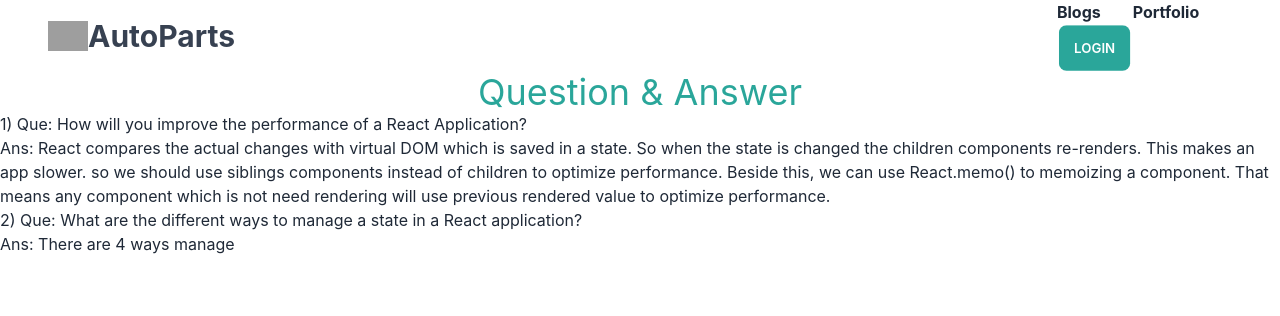
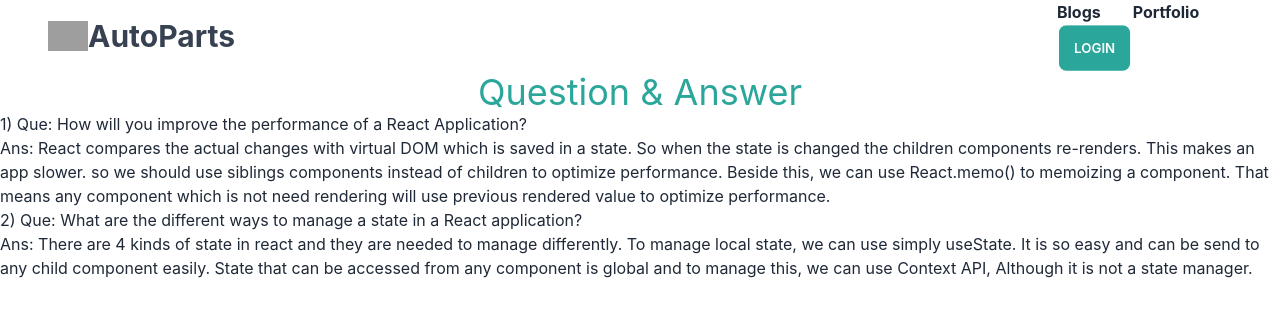
Before and after one commit to tanvirulislam149/bike-parts-client, a React (Create React App) app: page /blogs in a window 1280 px wide. Shown: the top 316 px of the page. Built offline with nearby package versions, Linux system fonts and the light colour scheme; no server answers; grey boxes are pictures that could not be loaded.

Commit message:
3rd question added

```diff
--- a/src/Pages/Blogs.js
+++ b/src/Pages/Blogs.js
@@ -7,7 +7,7 @@ const Blogs = () => {
             <p>1) Que:  How will you improve the performance of a React Application?</p>
             <p>Ans: React compares the actual changes with virtual DOM which is saved in a state. So when the state is changed the children components re-renders. This makes an app slower. so we should use siblings components instead of children to optimize performance. Beside this, we can use React.memo() to memoizing a component. That means any component which is not need rendering will use previous rendered value to optimize performance.</p>
             <p>2) Que: What are the different ways to manage a state in a React application?</p>
-            <p>Ans: There are 4 ways manage </p>
+            <p>Ans: There are 4 kinds of state in react and they are needed to manage differently. To manage local state, we can use simply useState. It is so easy and can be send to any child component easily. State that can be accessed from any component is global and to manage this, we can use Context API, Although it is not a state manager.  </p>
         </div>
     );
 };
```
